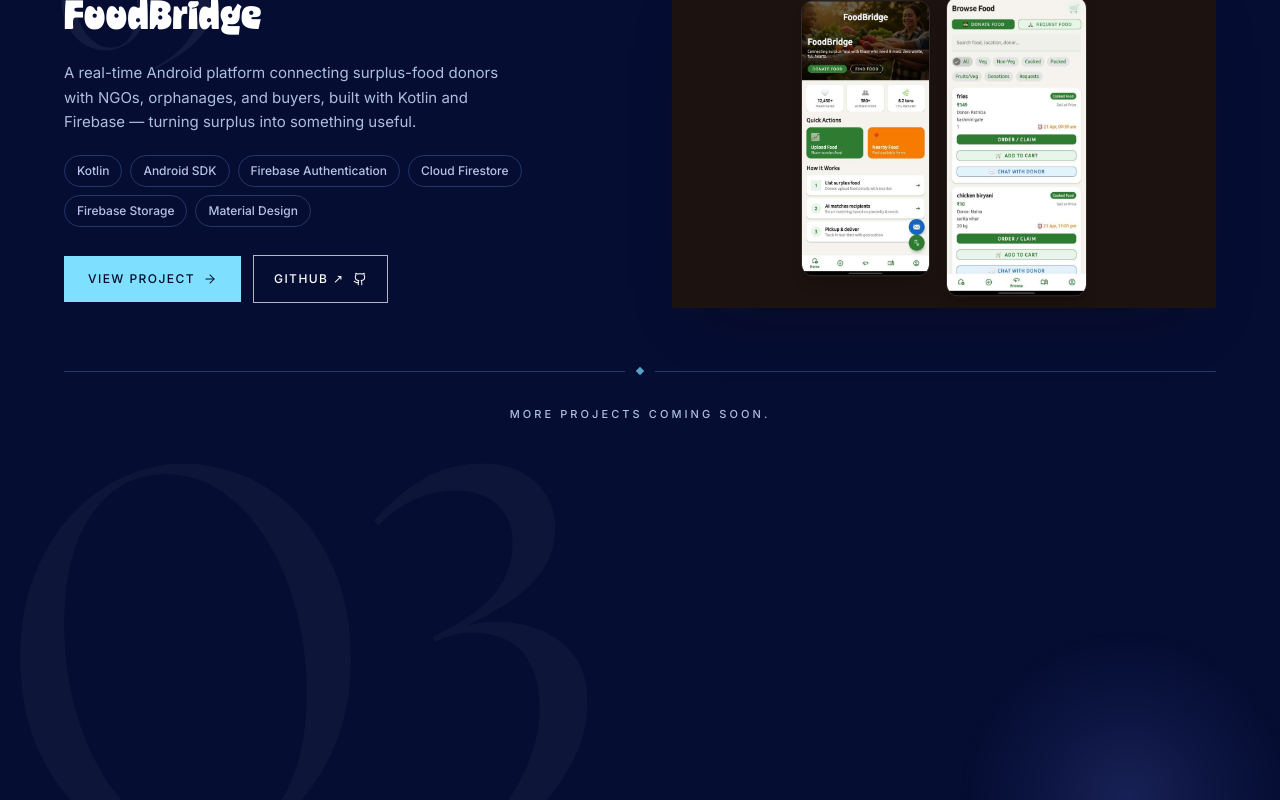
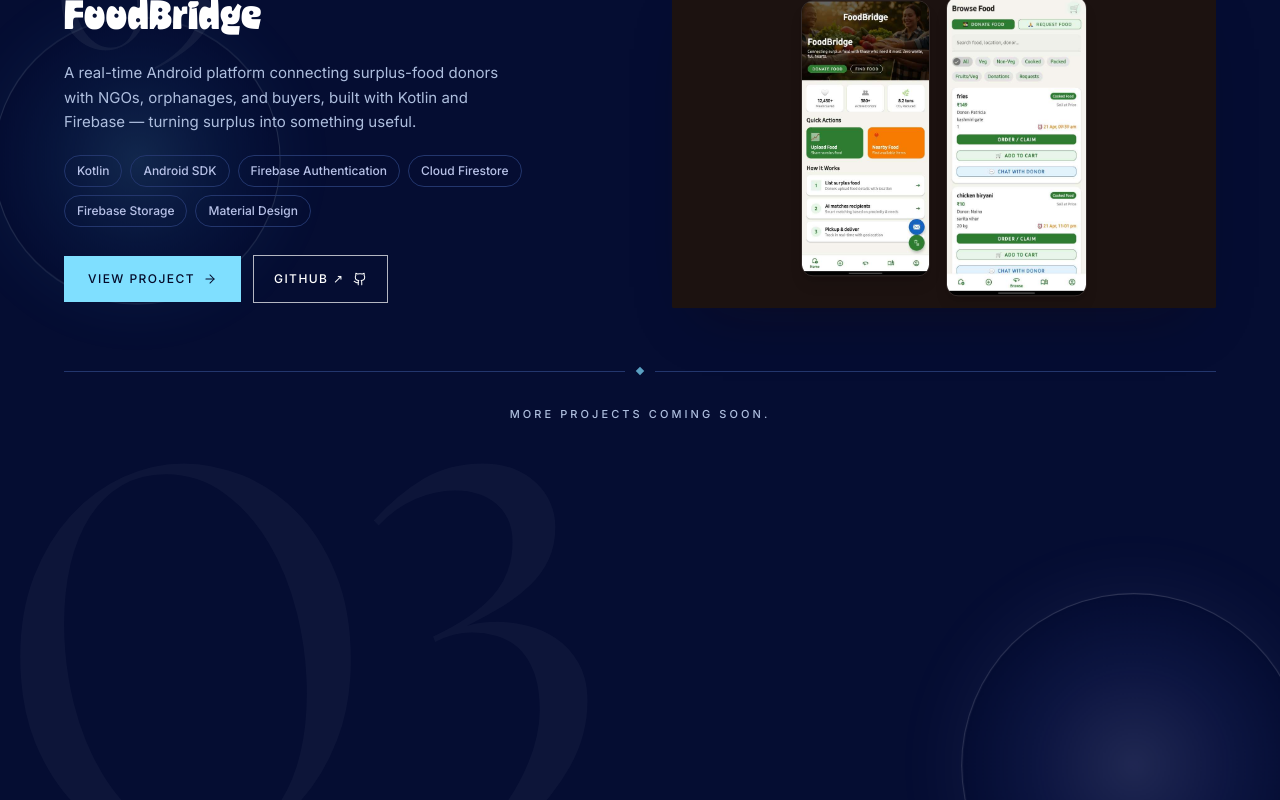
Before and after one commit to trisha29807-del/Portfolio-Trisha, a React (Vite) app: page / in a window 1280 px wide. Shown: the part 3456-4256 px from the top of the page. Built offline with nearby package versions, Linux system fonts and the light colour scheme; the HTML template or start-up script is replaced by a standard one.

Commit message:
Make background circles continuous across all portfolio sections

```diff
--- a/src/index.css
+++ b/src/index.css
@@ -69,41 +69,73 @@
   }
 
 
-  /* Floating ambient orbs — shared visual language across the whole portfolio */
-  section[id]:not(#cover)::before,
-  section[id]:not(#cover)::after {
+  /* Continuous ambient circles — the same animated background flows through every section. */
+  main {
+    position: relative;
+    overflow: hidden;
+    background: #050D32;
+  }
+
+  main > section[id]:not(#cover) {
+    position: relative;
+    overflow: hidden;
+    background: transparent !important;
+  }
+
+  main > section[id]:not(#cover)::before,
+  main > section[id]:not(#cover)::after {
     content: "";
     position: absolute;
     z-index: 0;
     pointer-events: none;
     border-radius: 9999px;
     will-change: transform;
+    box-sizing: border-box;
   }
 
-  section[id]:not(#cover)::before {
-    width: clamp(180px, 24vw, 360px);
-    height: clamp(180px, 24vw, 360px);
-    top: 8%;
-    right: -7%;
-    background: radial-gradient(circle, rgba(113, 128, 255, 0.18) 0%, rgba(113, 128, 255, 0.07) 38%, transparent 72%);
-    filter: blur(3px);
+  main > section[id]:not(#cover)::before {
+    width: clamp(190px, 25vw, 370px);
+    height: clamp(190px, 25vw, 370px);
+    top: 6%;
+    right: -8%;
+    border: 1px solid rgba(235, 237, 255, 0.18);
+    background: radial-gradient(circle, rgba(174, 181, 255, 0.16) 0%, rgba(113, 128, 255, 0.07) 42%, transparent 72%);
+    box-shadow: 0 0 70px rgba(174, 181, 255, 0.08);
     animation: portfolio-orb-a 18s ease-in-out infinite alternate;
   }
 
-  section[id]:not(#cover)::after {
-    width: clamp(150px, 20vw, 300px);
-    height: clamp(150px, 20vw, 300px);
-    left: -7%;
-    bottom: 5%;
-    background: radial-gradient(circle, rgba(53, 151, 221, 0.16) 0%, rgba(53, 151, 221, 0.05) 42%, transparent 72%);
-    filter: blur(4px);
+  main > section[id]:not(#cover)::after {
+    width: clamp(155px, 21vw, 310px);
+    height: clamp(155px, 21vw, 310px);
+    left: -8%;
+    bottom: 4%;
+    border: 1px solid rgba(221, 247, 255, 0.14);
+    background: radial-gradient(circle, rgba(91, 190, 235, 0.15) 0%, rgba(53, 151, 221, 0.06) 42%, transparent 72%);
+    box-shadow: 0 0 60px rgba(91, 190, 235, 0.07);
     animation: portfolio-orb-b 22s ease-in-out infinite alternate;
   }
 
-  section[id]:not(#cover) > * {
+  main > section[id]:not(#cover) > * {
     position: relative;
     z-index: 1;
   }
+
+  /* Stagger the same motion across sections so the circles feel like one continuous flow. */
+  main > section:nth-of-type(2)::before { animation-delay: -2s; }
+  main > section:nth-of-type(3)::before { animation-delay: -4s; }
+  main > section:nth-of-type(4)::before { animation-delay: -6s; }
+  main > section:nth-of-type(5)::before { animation-delay: -8s; }
+  main > section:nth-of-type(6)::before { animation-delay: -10s; }
+  main > section:nth-of-type(7)::before { animation-delay: -12s; }
+  main > section:nth-of-type(8)::before { animation-delay: -14s; }
+
+  main > section:nth-of-type(2)::after { animation-delay: -3s; }
+  main > section:nth-of-type(3)::after { animation-delay: -6s; }
+  main > section:nth-of-type(4)::after { animation-delay: -9s; }
+  main > section:nth-of-type(5)::after { animation-delay: -12s; }
+  main > section:nth-of-type(6)::after { animation-delay: -15s; }
+  main > section:nth-of-type(7)::after { animation-delay: -18s; }
+  main > section:nth-of-type(8)::after { animation-delay: -21s; }
 
   @keyframes portfolio-orb-a {
     0% { transform: translate3d(0, 0, 0) scale(1); }
```
